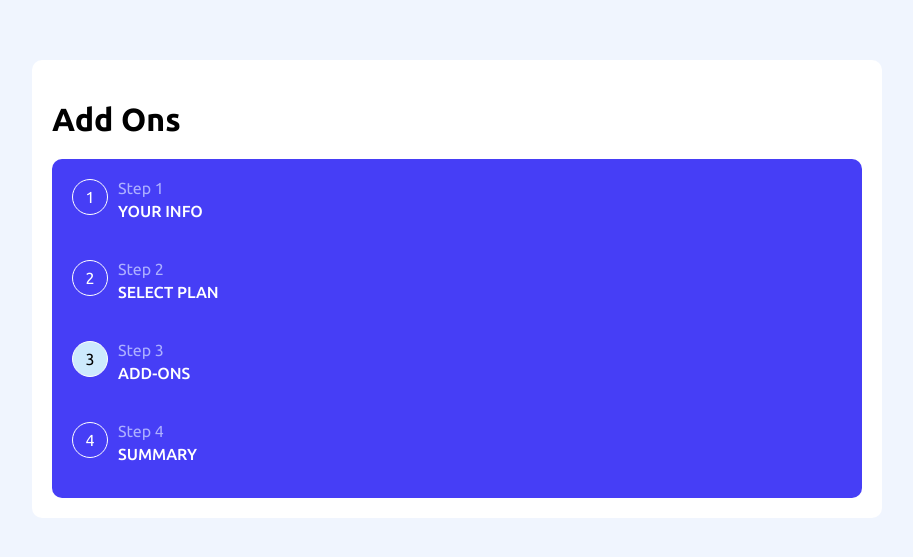
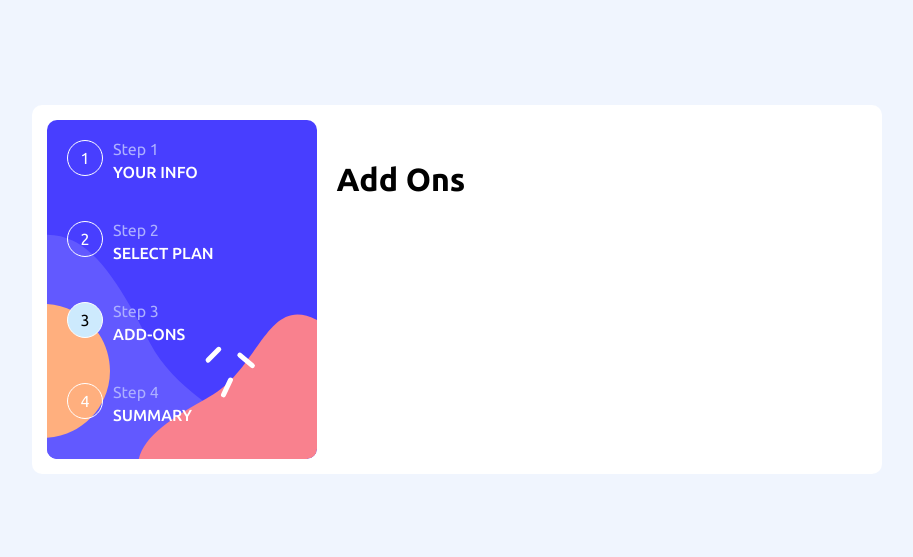
Before and after one commit to itromy/multi-step-form-WIP, a Next.js app: page /add-ons in a window 1280 px wide. Shown: the part 111-668 px from the top of the page, without its empty margins (183-1096 px from the left). Built offline with nearby package versions, Linux system fonts and the light colour scheme.

Commit message:
feat(): add component multi-step-form

```diff
--- a/src/app/add-ons/page.tsx
+++ b/src/app/add-ons/page.tsx
@@ -1,16 +1,11 @@
-import Container from "@/components/Container";
-import Stepper from "@/components/Stepper";
-import STEPPER_STEPS from "@/constants/StepperSteps";
+import MultiStepForm from "@/components/MultiStepForm";
 
 export default function AddOnsPage() {
   return (
     <>
-      <Container>
+      <MultiStepForm step={3}>
         <h1>Add Ons</h1>
-        <Container backgroundColor="#463EF6">
-          <Stepper active={3} steps={STEPPER_STEPS} />
-        </Container>
-      </Container>
+      </MultiStepForm>
     </>
   );
 }
--- a/src/components/Container.module.css
+++ /dev/null
@@ -1,7 +0,0 @@
-.container {
-    background: var(--foreground);
-    padding: 20px;
-    border-radius: 10px; ;
-    width: 100%;
-    max-width: 850px;
-}
--- a/src/components/Container.tsx
+++ /dev/null
@@ -1,19 +0,0 @@
-import React from 'react';
-import styles from './Container.module.css';
-
-export type ContainerProps = {
-    children: React.ReactNode;
-    backgroundColor?: string;
-}
-
-export default function Container({ children, backgroundColor } : ContainerProps) {
-    const style = {
-        backgroundColor,
-    }
-
-    return (
-        <div className={styles.container} style={style}>
-            {children}
-        </div>
-    )
-}
--- /dev/null
+++ b/src/components/MultiStepForm.module.css
@@ -0,0 +1,54 @@
+.form {
+    position: relative;
+}
+
+.sidebar,
+.content {
+    padding: 20px;
+}
+
+.sidebar {
+    background: url('../assets/images/bg-sidebar-mobile.svg');
+    background-size: cover;
+    width: 100%;
+    position: absolute;
+    left: -20px;
+    box-sizing: content-box;
+    top: -20px;
+    min-height: 170px;
+}
+
+.content {
+    background: white;
+    position: absolute;
+    z-index: 10;
+    top: 100px;
+    width: 100%;
+    padding: 20px;
+    border-radius: 10px;
+}
+
+@media screen and (min-width: 768px) {
+    .form,
+    .content,
+    .sidebar {
+        position: static;
+    }
+
+    .form {
+        background: white;
+        padding: 15px;
+        border-radius: 10px;
+        max-width: 850px;
+        width: 100%;
+        display: flex;
+    }
+
+    .sidebar {
+        max-width: 28%;
+        border-radius: 10px;
+        background: url('../assets/images/bg-sidebar-desktop.svg');
+        background-position: bottom right;
+    }
+
+}
--- /dev/null
+++ b/src/components/MultiStepForm.tsx
@@ -0,0 +1,22 @@
+import React from 'react';
+import styles from './MultiStepForm.module.css';
+import Stepper from './Stepper';
+import STEPPER_STEPS from '@/constants/StepperSteps';
+
+export type MultiStepFormProps = {
+    children: React.ReactNode;
+    step: number;
+}
+
+export default function MultiStepForm({ children, step }: MultiStepFormProps) {
+    return (
+        <div className={styles.form}>
+            <div className={styles.sidebar}>
+                <Stepper active={step} steps={STEPPER_STEPS} />
+            </div>
+            <div className={styles.content}>
+            { children }
+            </div>
+        </div>
+    )
+}
```
Also changed, not shown: src/app/select-plan/page.tsx (+3 -8 lines), src/app/summary/page.tsx (+4 -9 lines), src/app/your-info/page.tsx (+4 -9 lines).
